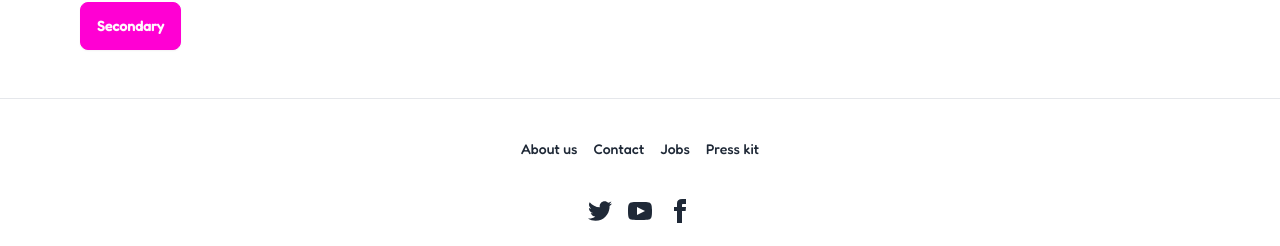
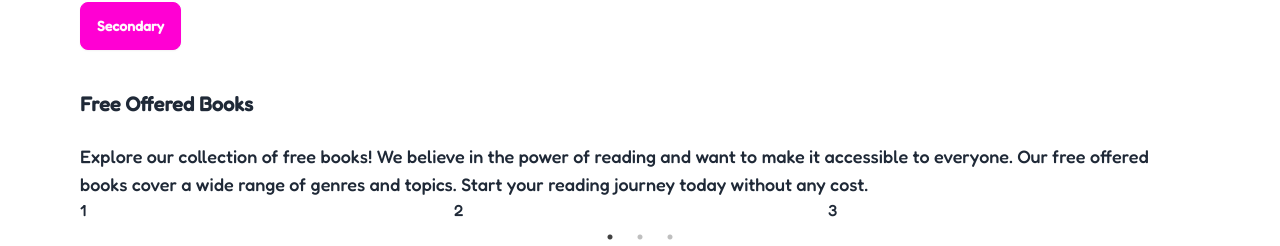
Before and after one commit to dimanranawaka/mern_stack_bookstore, a React (Vite) app in the folder Frontend/: page / in a window 1280 px wide. Shown: the part 554-800 px from the top of the page. Built offline with nearby package versions, Linux system fonts and the light colour scheme.

Commit message:
implement Freebook

```diff
--- a/Frontend/package.json
+++ b/Frontend/package.json
@@ -11,7 +11,9 @@
   },
   "dependencies": {
     "react": "^18.2.0",
-    "react-dom": "^18.2.0"
+    "react-dom": "^18.2.0",
+    "react-slick": "^0.30.2",
+    "slick-carousel": "^1.8.1"
   },
   "devDependencies": {
     "@types/react": "^18.2.66",
--- a/Frontend/src/App.jsx
+++ b/Frontend/src/App.jsx
@@ -9,8 +9,8 @@
     <>
       <Navbar />
       <Banner />
+      <Freebook />
       <Footer />
-      <Freebook />
     </>
   );
 }
--- a/Frontend/src/components/Freebook.jsx
+++ b/Frontend/src/components/Freebook.jsx
@@ -1,10 +1,93 @@
 import React from "react";
 import list from "../assets/list.json";
 
+import "slick-carousel/slick/slick.css";
+import "slick-carousel/slick/slick-theme.css";
+import Slider from "react-slick";
+
 function Freebook() {
   const filterData = list.filter((data) => data.category === "Free");
-  console.log(filterData);
-  return <div></div>;
+
+  var settings = {
+    dots: true,
+    infinite: false,
+    speed: 500,
+    slidesToShow: 3,
+    slidesToScroll: 3,
+    initialSlide: 0,
+    responsive: [
+      {
+        breakpoint: 1024,
+        settings: {
+          slidesToShow: 3,
+          slidesToScroll: 3,
+          infinite: true,
+          dots: true,
+        },
+      },
+      {
+        breakpoint: 600,
+        settings: {
+          slidesToShow: 2,
+          slidesToScroll: 2,
+          initialSlide: 2,
+        },
+      },
+      {
+        breakpoint: 480,
+        settings: {
+          slidesToShow: 1,
+          slidesToScroll: 1,
+        },
+      },
+    ],
+  };
+
+  return (
+    <>
+      <div className="max-w-screen-2xl container mx-auto md:px-20 px-4">
+        <div>
+          <h1 className="font-semibold text-xl pb-2">Free Offered Books</h1>
+
+          <p className="text-lg mt-4">
+            Explore our collection of free books! We believe in the power of
+            reading and want to make it accessible to everyone. Our free offered
+            books cover a wide range of genres and topics. Start your reading
+            journey today without any cost.
+          </p>
+        </div>
+
+        <div>
+          <Slider {...settings}>
+            <div>
+              <h3>1</h3>
+            </div>
+            <div>
+              <h3>2</h3>
+            </div>
+            <div>
+              <h3>3</h3>
+            </div>
+            <div>
+              <h3>4</h3>
+            </div>
+            <div>
+              <h3>5</h3>
+            </div>
+            <div>
+              <h3>6</h3>
+            </div>
+            <div>
+              <h3>7</h3>
+            </div>
+            <div>
+              <h3>8</h3>
+            </div>
+          </Slider>
+        </div>
+      </div>
+    </>
+  );
 }
 
 export default Freebook;
```
Also changed, not shown: 1 other file (tests, documents, lock files or other folders).
